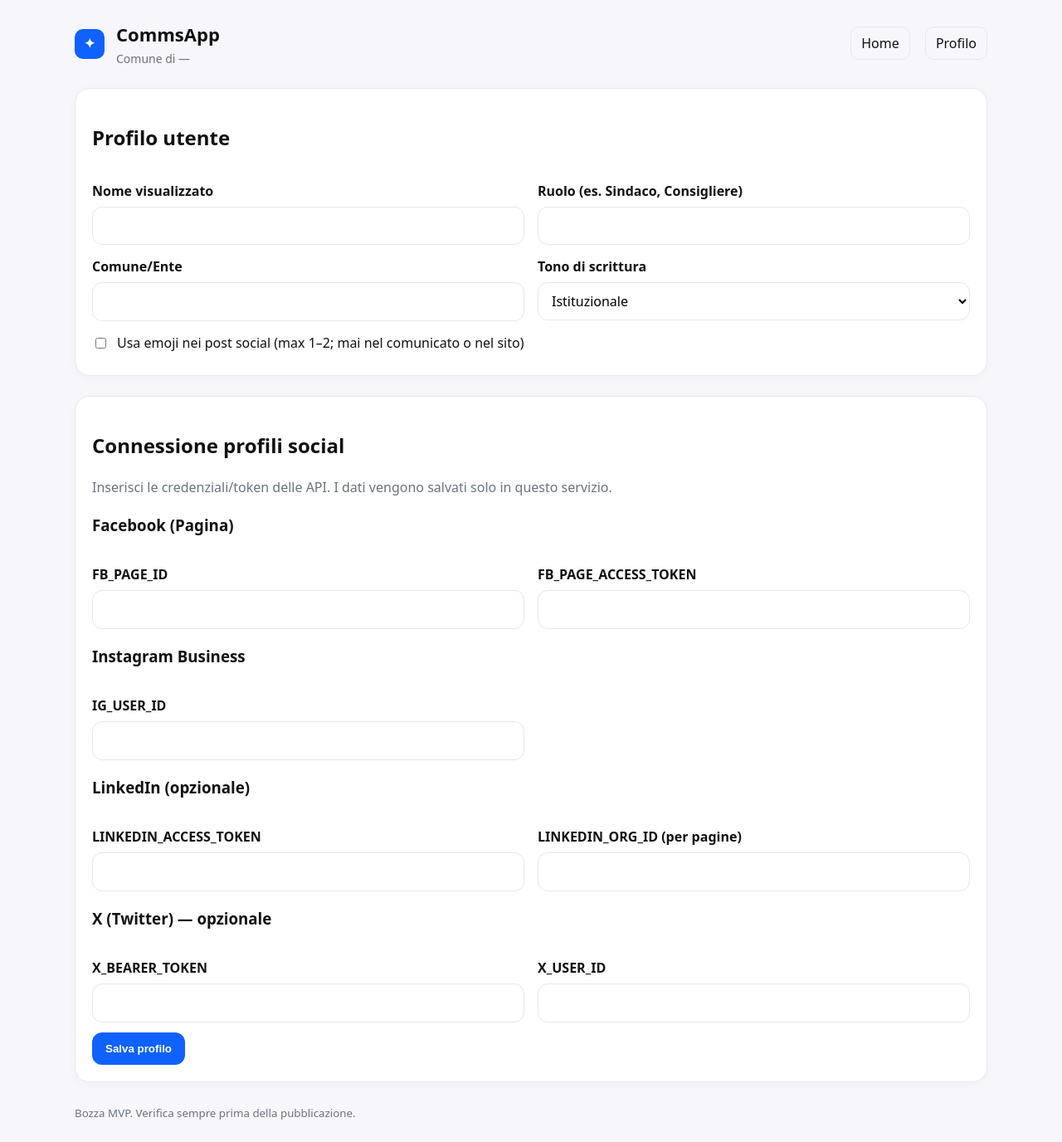
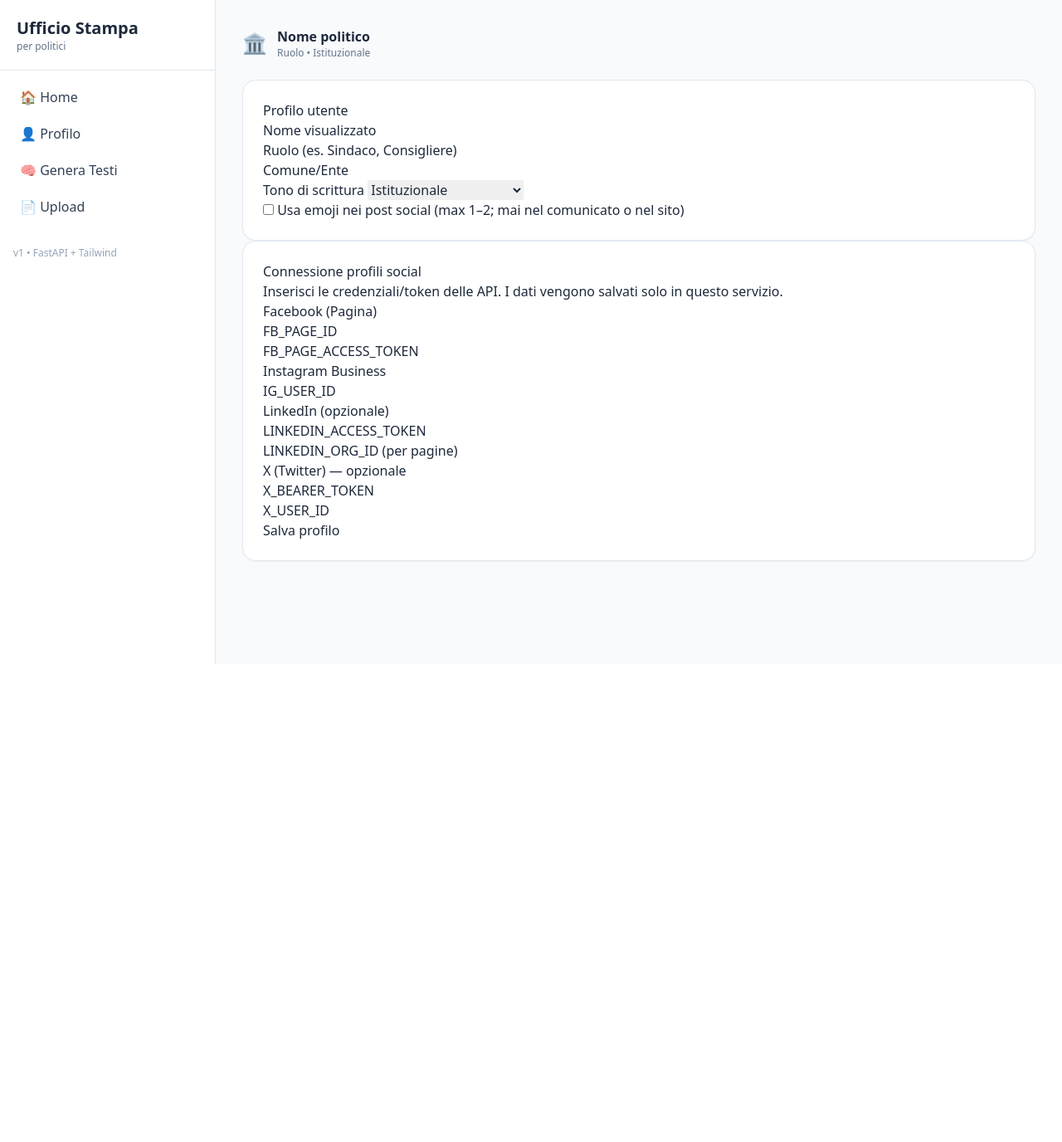
Before and after one commit to lorenzospadotto-debug/noventa-comms-app, a FastAPI app: page /profile in a window 1280 px wide. Shown: the whole page at 83% size. After the commit the page ends 800 px from the top, so only its background shows below. Run offline with FastAPI, Linux system fonts and the light colour scheme; some libraries are stand-ins or nearby versions.

Commit message:
Update base.html

```diff
--- a/templates/base.html
+++ b/templates/base.html
@@ -1,32 +1,67 @@
-<!doctype html>
+<!DOCTYPE html>
 <html lang="it">
   <head>
-  <meta charset="utf-8" />
-  <meta name="viewport" content="width=device-width, initial-scale=1" />
-  <title>CommsApp</title>
-  <link rel="stylesheet" href="/static/style.css" />
+    <meta charset="UTF-8" />
+    <meta name="viewport" content="width=device-width, initial-scale=1.0" />
+    <title>{{ request.app.title }}</title>
+    <script src="https://cdn.tailwindcss.com"></script>
+    <script defer src="https://unpkg.com/alpinejs@3.x.x/dist/cdn.min.js"></script>
+    <script defer src="/static/js/app.js"></script>
+    <style>
+      .nav-link { display:block; padding:0.5rem 0.75rem; border-radius:0.75rem; color:#334155; text-decoration:none; }
+      .nav-link:hover { background:#f1f5f9; }
+      .card { background:#fff; border-radius:1rem; box-shadow:0 1px 2px rgba(0,0,0,.04); border:1px solid #e2e8f0; padding:1rem; }
+      @media (min-width:768px){ .card{ padding:1.5rem; } }
+      .btn-primary { display:inline-flex; align-items:center; justify-content:center; border-radius:0.75rem; padding:0.5rem 1rem; background:#2563eb; color:#fff; }
+      .btn-primary:hover { background:#1d4ed8; }
+      .btn-secondary { display:inline-flex; align-items:center; justify-content:center; border-radius:0.75rem; padding:0.375rem 0.75rem; background:#f1f5f9; color:#334155; }
+      .btn-secondary:hover { background:#e2e8f0; }
+      .input { width:100%; border-radius:0.75rem; border:1px solid #cbd5e1; padding:0.5rem 0.75rem; background:#fff; }
+      .input:focus { outline:none; box-shadow:0 0 0 2px #93c5fd; border-color:#3b82f6; }
+      .label { font-size:.875rem; font-weight:600; color:#334155; margin-bottom:.25rem; display:block; }
+      .checkbox { width:1rem; height:1rem; }
+      .grid-cards { display:grid; gap:1rem; }
+      @media (min-width:768px){ .grid-cards{ gap:1.5rem; grid-template-columns:repeat(2,minmax(0,1fr)); } }
+      @media (min-width:1280px){ .grid-cards{ grid-template-columns:repeat(3,minmax(0,1fr)); } }
+    </style>
   </head>
-<body>
-  <header class="container header">
-    <div class="brand">
-      <div class="logo">✦</div>
+  <body class="bg-slate-50 text-slate-800">
+    <div class="min-h-screen grid grid-cols-1 md:grid-cols-[260px_1fr]">
+      <aside class="bg-white md:border-r border-slate-200">
+        <div class="p-5 border-b border-slate-200">
+          <a href="/" class="text-xl font-bold">Ufficio Stampa</a>
+          <div class="text-xs text-slate-500">per politici</div>
+        </div>
+        <nav class="p-3 space-y-1">
+          <a href="/" class="nav-link">🏠 Home</a>
+          <a href="/profile" class="nav-link">👤 Profilo</a>
+          <a href="/generate" class="nav-link">🧠 Genera Testi</a>
+          <a href="/upload" class="nav-link">📄 Upload</a>
+        </nav>
+        <div class="mt-auto p-4 text-xs text-slate-400 hidden md:block">v1 • FastAPI + Tailwind</div>
+      </aside>
+
+      <main class="p-4 md:p-8">
+        <header class="flex items-center justify-between mb-6">
+          <div class="flex items-center gap-3">
+            <div class="text-2xl">{{ settings.emoji if settings and settings.emoji else "🏛️" }}</div>
             <div>
-        <h1>CommsApp</h1>
-        <p class="sub">Comune di {{ city }} — {{ mayor }}</p>
+              <div class="font-semibold">{{ settings.name or "Nome politico" }}</div>
+              <div class="text-xs text-slate-500">{{ settings.role or "Ruolo" }} • {{ settings.tone or "Tono" }}</div>
             </div>
           </div>
-    <nav>
-      <a href="/" class="navlink">Home</a>
-      <a href="/profile" class="navlink">Profilo</a>
-    </nav>
+          <div class="hidden md:flex items-center gap-2 text-sm">
+            {% if settings and settings.social %}
+              {% if settings.social.facebook_url %}<a class="btn-secondary" target="_blank" href="{{ settings.social.facebook_url }}">Facebook</a>{% endif %}
+              {% if settings.social.instagram_username %}<a class="btn-secondary" target="_blank" href="https://instagram.com/{{ settings.social.instagram_username }}">Instagram</a>{% endif %}
+              {% if settings.social.x_username %}<a class="btn-secondary" target="_blank" href="https://x.com/{{ settings.social.x_username }}">X</a>{% endif %}
+              {% if settings.social.website_url %}<a class="btn-secondary" target="_blank" href="{{ settings.social.website_url }}">Sito</a>{% endif %}
+            {% endif %}
+          </div>
         </header>
 
-  <main class="container">
         {% block content %}{% endblock %}
       </main>
-
-  <footer class="container muted footer">
-    <small>Bozza MVP. Verifica sempre prima della pubblicazione.</small>
-  </footer>
+    </div>
   </body>
 </html>
```
Lines whose indentation alone changed are shown as unchanged.
